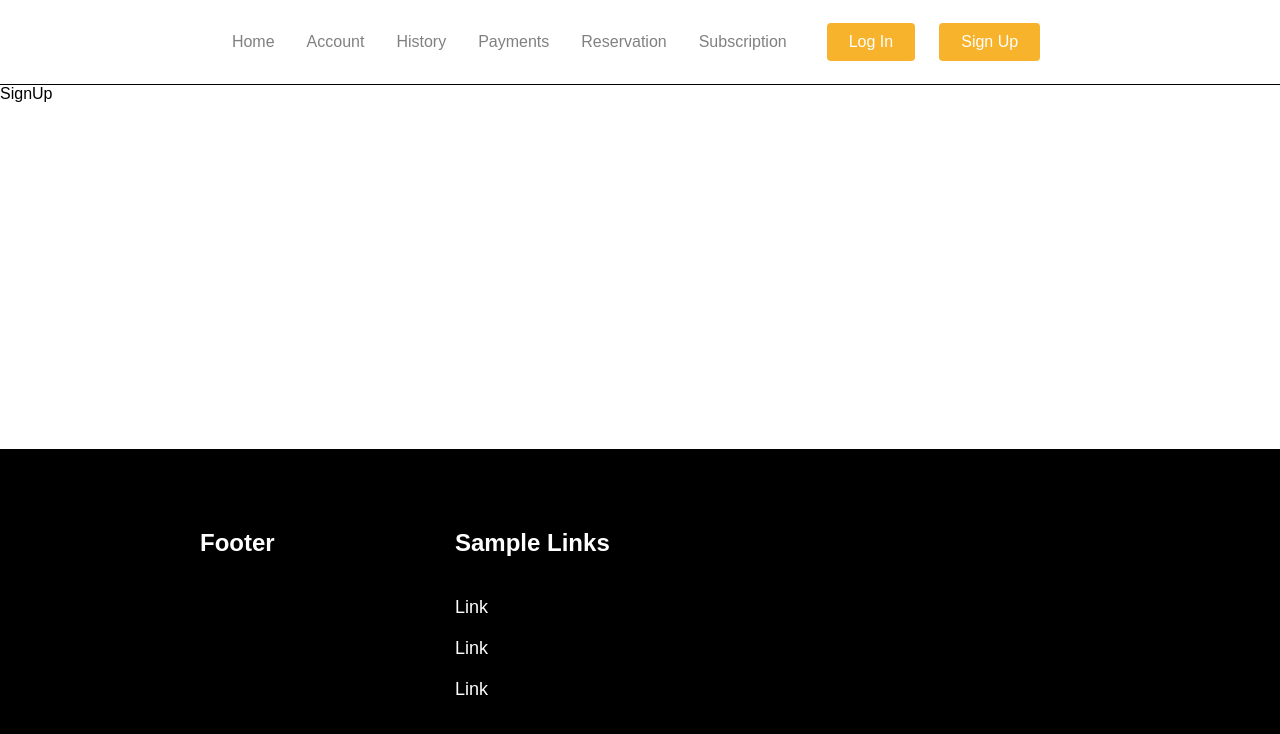
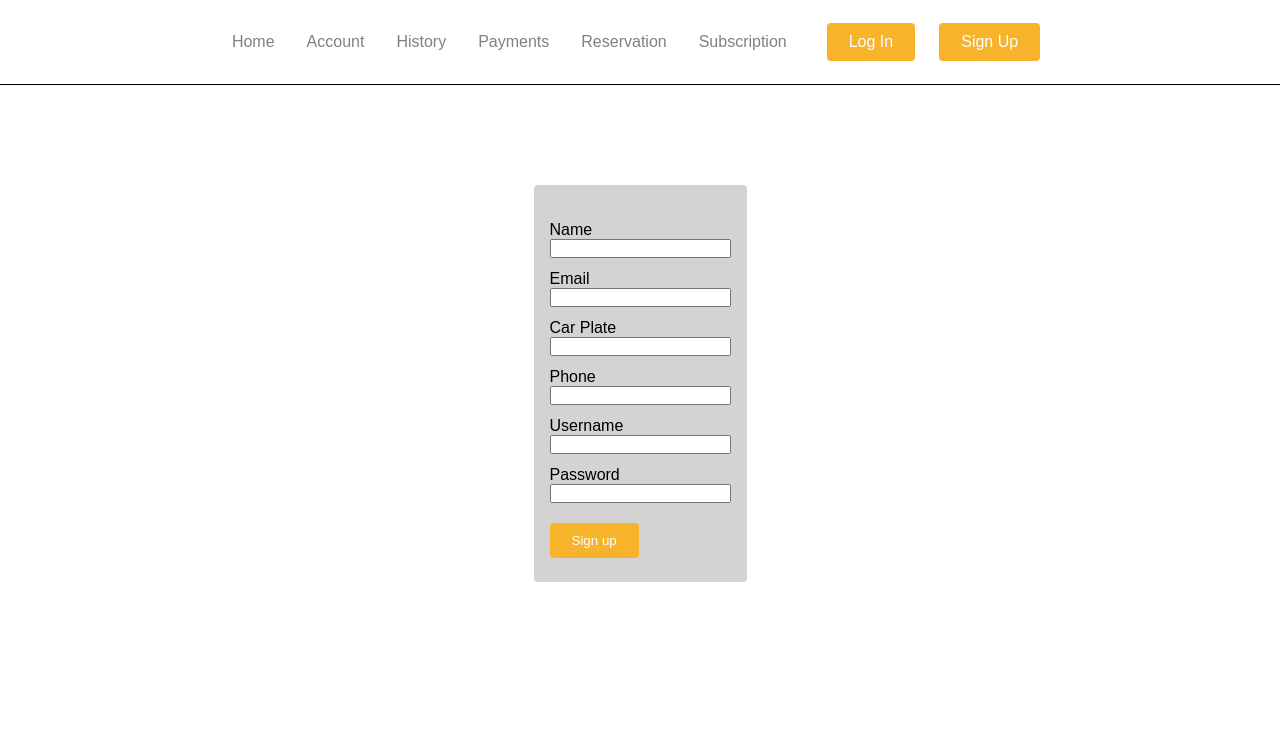
Before and after one commit to itsjmendez/park-a-lot, a React (Create React App) app: page /signup in a window 1280 px wide. Shown: the top 734 px of the page. Built offline with nearby package versions, Linux system fonts and the light colour scheme.

Commit message:
Added static signup form.

```diff
--- a/package.json
+++ b/package.json
@@ -6,6 +6,7 @@
     "@testing-library/jest-dom": "^5.16.5",
     "@testing-library/react": "^13.4.0",
     "@testing-library/user-event": "^13.5.0",
+    "prop-types": "^15.8.1",
     "react": "^18.2.0",
     "react-dom": "^18.2.0",
     "react-icons": "^4.4.0",
--- a/src/App.js
+++ b/src/App.js
@@ -9,7 +9,7 @@ import { Payments } from './pages/Payments/Index';
 import { Subscription } from './pages/Subscription/Index';
 import { Navbar } from './layouts/Navbar/Index';
 import { Footer } from './layouts/Footer/Index';
-import { SignUp } from './pages/Signup/Index';
+import SignUp from './pages/Signup/Index';
 
 function App() {
   return (
@@ -25,7 +25,7 @@ function App() {
         <Route path="/signup" element={<SignUp />} />
         <Route path="/subscription" element={<Subscription />} />
       </Routes>
-      <Footer />
+      {/* <Footer /> */}
     </div>
   );
 }
--- /dev/null
+++ b/src/components/Button.js
@@ -0,0 +1,19 @@
+import styled from 'styled-components';
+
+export const Button = styled.button`
+  margin-top: 20px;
+  border-radius: 4px;
+  background: #f7b32b;
+  padding: 10px 22px;
+  color: #fff; //honey yellow
+  outline: none;
+  border: none;
+  cursor: pointer;
+  transition: all 0.2s ease-in-out;
+  text-decoration: none;
+  &:hover {
+    transition: all 0.2s ease-in-out;
+    background: #ffe2a9;
+    color: #808080;
+  }
+`;
--- a/src/pages/Signup/Index.js
+++ b/src/pages/Signup/Index.js
@@ -1,5 +1,65 @@
 import React from 'react';
+import * as S from './styles';
+import PropTypes from 'prop-types';
+import { Button } from '../../components/Button';
 
-export const SignUp = () => {
-  return <div>SignUp</div>;
+const SignUp = ({ formInputs }) => {
+  const handleSignUp = (event) => {
+    event.preventDefault();
+    console.log('test');
+  };
+
+  return (
+    <S.Box>
+      <S.Container>
+        <S.FormContainer>
+          <form>
+            {formInputs.map((input) => (
+              <FormItem key={input.id} label={input.label} type={input.type} />
+            ))}
+            <Button onClick={handleSignUp}>Sign up</Button>
+          </form>
+        </S.FormContainer>
+      </S.Container>
+    </S.Box>
+  );
 };
+
+SignUp.protoTypes = {
+  formInputs: PropTypes.shape({
+    id: PropTypes.string,
+    label: PropTypes.string,
+    type: PropTypes.string,
+  }),
+};
+
+SignUp.defaultProps = {
+  formInputs: [
+    { id: 'name', label: 'Name', type: 'text' },
+    { id: 'email', label: 'Email', type: 'text' },
+    { id: 'carplate', label: 'Car Plate', type: 'text' },
+    { id: 'phone', label: 'Phone', type: 'text' },
+    { id: 'username', label: 'Username', type: 'text' },
+    { id: 'password', label: 'Password', type: 'text' },
+  ],
+};
+
+export default SignUp;
+
+// FormItem component might be relocated.
+const FormItem = ({ label, type }) => (
+  <S.FormItemContainer>
+    <S.Label>{label}</S.Label>
+    <input type={type} />
+  </S.FormItemContainer>
+);
+
+FormItem.protoTypes = {
+  label: PropTypes.string,
+  type: PropTypes.string,
+};
+
+FormItem.defaultProps = {
+  label: '',
+  type: 'text',
+};
--- /dev/null
+++ b/src/pages/Signup/styles.js
@@ -0,0 +1,33 @@
+import styled from 'styled-components';
+
+export const Box = styled.div`
+  width: 100%;
+  display: flex;
+  justify-content: center;
+  padding: 100px 0 100px 0;
+`;
+
+export const Container = styled.div`
+  justify-content: center;
+  border-radius: 12px;
+`;
+
+export const FormContainer = styled.div`
+  padding: 24px 16px;
+  background-color: lightgrey;
+  border-radius: 4px;
+  display: flex;
+  align-items: center;
+  justify-content: center;
+`;
+
+export const FormItemContainer = styled.div`
+  justify-content: space-between;
+  padding: 12px 0 0 0;
+`;
+
+export const Label = styled.label`
+  /* width: 100px; */
+  display: flex;
+  justify-content: start;
+`;
```
Also changed, not shown: 1 other file (tests, documents, lock files or other folders).
